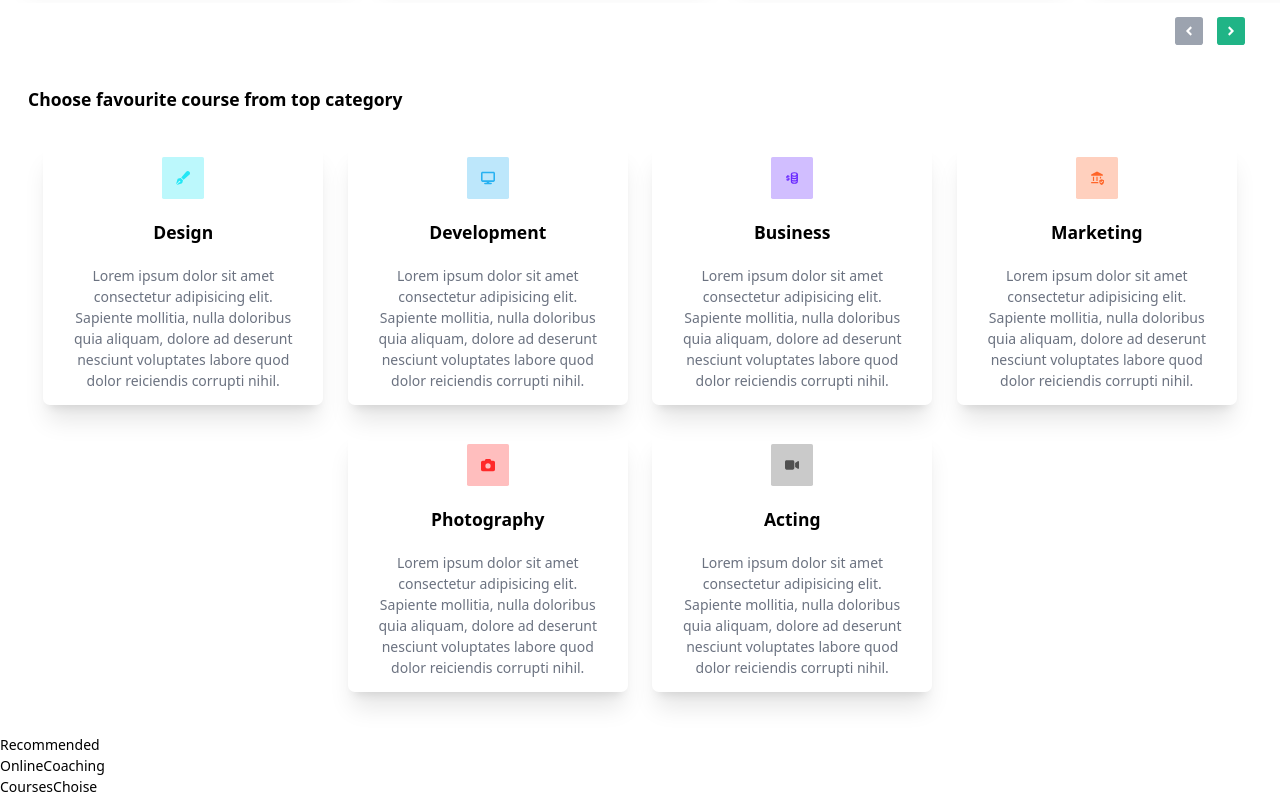
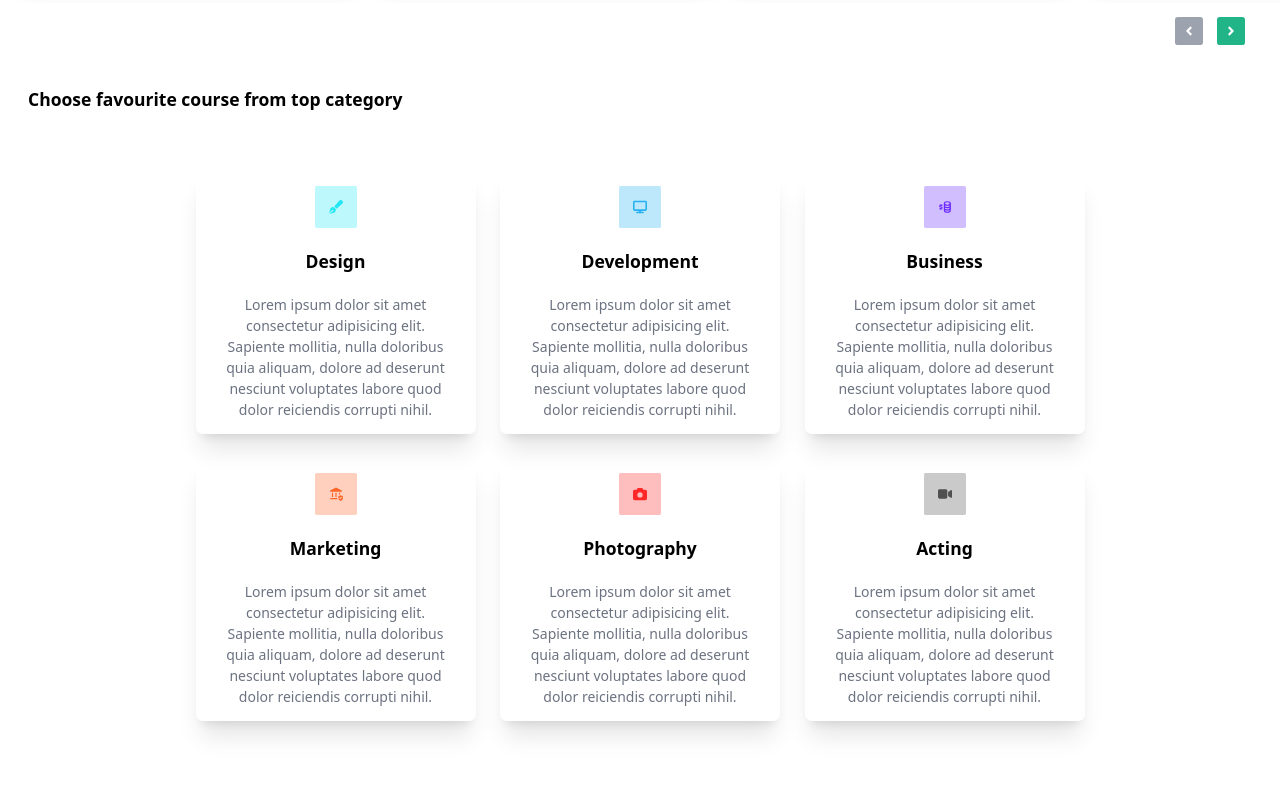
Before and after one commit to SiriusEG/Codixa_Front, a Next.js app: page /courses in a window 1280 px wide. Shown: the part 560-1355 px from the top of the page. Built offline with nearby package versions, Linux system fonts and the light colour scheme.

Commit message:
padding in catigory section

```diff
--- a/src/app/(pages)/courses/components/2-second-sec/TopCategory.jsx
+++ b/src/app/(pages)/courses/components/2-second-sec/TopCategory.jsx
@@ -55,7 +55,10 @@ function TopCategory() {
       <h2 className="text-md lg:text-xl font-semibold self-start">
         Choose favourite course from top category
       </h2>
-      <div className="flex flex-wrap flex-row items-center justify-center py-6 gap-7">
+      <div
+        style={{ padding: "50px 100px" }}
+        className="flex flex-wrap flex-row items-center justify-center py-6 px-10 gap-7"
+      >
         {dummyCategories.map((category, i) => (
           <CategoryCard category={category} key={i} />
         ))}
```
